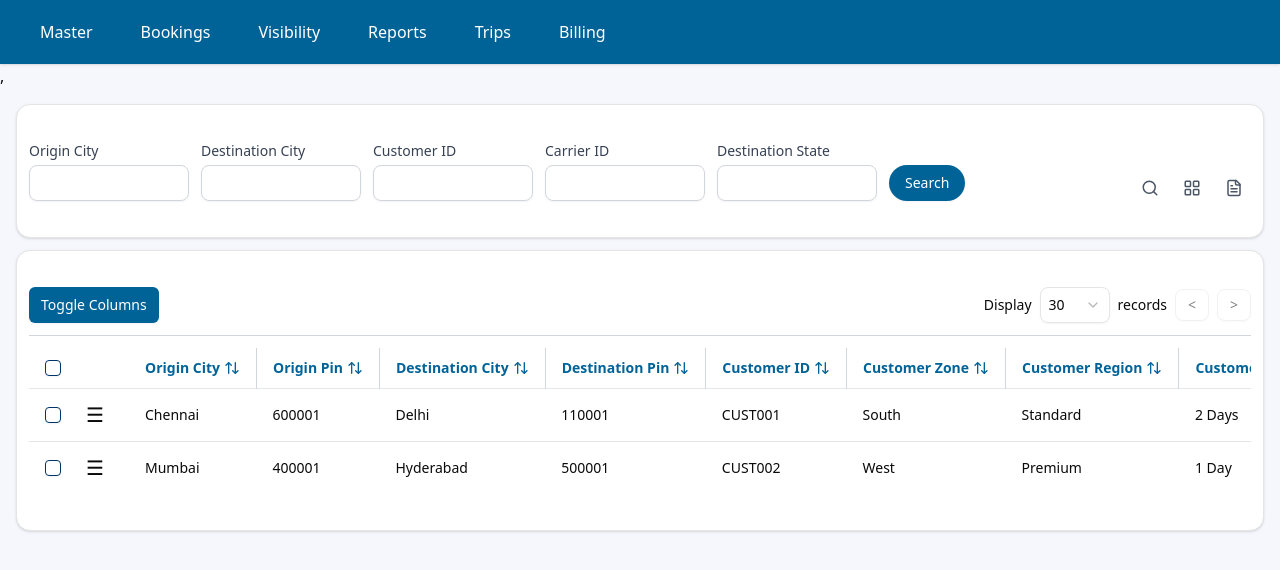
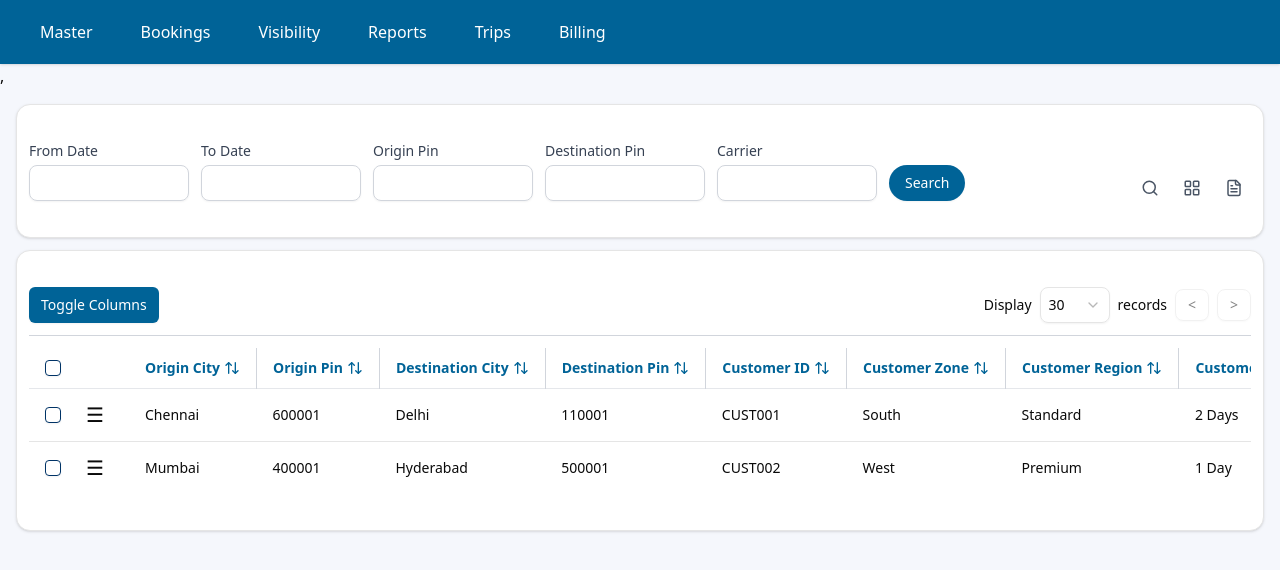
Before and after one commit to rohit24-creator/devdemo_sharedrepo, a Next.js app: page /masters/lists/pincodes/pincode in a window 1280 px wide. Shown: the top 570 px of the page. Built offline with nearby package versions, Linux system fonts and the light colour scheme.

Commit message:
updated a master filtertab changes

```diff
--- a/app/masters/lists/fleet/Drivers/page.js
+++ b/app/masters/lists/fleet/Drivers/page.js
@@ -52,9 +52,9 @@ export default function DriverViewPage() {
   }, []);
 
   const filterFields = [
-    { name: "name", label: "Driver Name" },
-    { name: "city", label: "City" },
-    { name: "driverType", label: "Driver Type" }
+    { name: "carrierName", label: "Carrier Name" },
+    { name: "DriverName", label: "Driver Name" },
+    { name: "vehicleID", label: "Vehicle ID" }
   ];
 
   // Action handler for actions like Edit, View, Delete
--- a/app/masters/lists/fleet/VehicleType/page.js
+++ b/app/masters/lists/fleet/VehicleType/page.js
@@ -65,7 +65,7 @@ export default function VehicleTypeViewPage() {
   const filterFields = [
     { name: "vechicletype", label: "Vehicle Type" },
     { name: "companyCode", label: "Company Code" },
-    { name: "departmentCode", label: "Department Code" }
+    { name: "branchCode", label: "Branch Code" }
   ];
 
   // Action handler for actions like Edit, View, Delete
--- a/app/masters/lists/fleet/costCenter/page.js
+++ b/app/masters/lists/fleet/costCenter/page.js
@@ -53,8 +53,8 @@ export default function CostCenterViewPage() {
 
   const filterFields = [
     { name: "costcenter", label: "Cost Center" },
-    { name: "customerName", label: "Customer Name" },
-    { name: "companyCode", label: "Company Code" }
+    { name: "companyCode", label: "Company Code" },
+    { name: "branchCode", label: "Branch Code" },
   ];
 
   // Action handler for actions like Edit, View, Delete
--- a/app/masters/lists/fleet/orderType/page.js
+++ b/app/masters/lists/fleet/orderType/page.js
@@ -53,8 +53,8 @@ export default function OrderTypeViewPage() {
 
   const filterFields = [
     { name: "OrderType", label: "Order Type" },
-    { name: "customerName", label: "Customer Name" },
-    { name: "companyCode", label: "Company Code" }
+    { name: "companyCode", label: "Company Code" },
+    { name: "branchCode", label: "Branch Code" },
   ];
 
   // Action handler for actions like Edit, View, Delete
--- a/app/masters/lists/fleet/vehicles/page.js
+++ b/app/masters/lists/fleet/vehicles/page.js
@@ -52,9 +52,9 @@ export default function VehicleViewPage() {
   }, []);
 
   const filterFields = [
-    { name: "registerNumber", label: "Register Number" },
-    { name: "vehicleType", label: "Vehicle Type" },
-    { name: "contactName", label: "Contact Name" }
+    { name: "vehicleId", label: "Vehicle ID" },
+    { name: "contactPerson", label: "Contact Person" },
+    { name: "vendor", label: "Vendor" }
   ];
 
   // Action handler for actions like Edit, View, Delete
--- a/app/masters/lists/pincodes/pincode/page.js
+++ b/app/masters/lists/pincodes/pincode/page.js
@@ -52,11 +52,11 @@ export default function PincodeViewPage() {
   }, []);
 
   const filterFields = [
-    { name: "origincity", label: "Origin City" },
-    { name: "destinationcity", label: "Destination City" },
-    { name: "customerid", label: "Customer ID" },
-    { name: "carrierid", label: "Carrier ID" },
-    { name: "destinationstate", label: "Destination State" }
+    { name: "FromDate", label: "From Date" },
+    { name: "toDate", label: "To Date" },
+    { name: "originPin", label: "Origin Pin" },
+    { name: "DestinationPin", label: "Destination Pin" },
+    { name: "carrier", label: "Carrier " }
   ];
 
   // Action handler for actions like Edit, View, Delete
--- a/app/masters/lists/pincodes/preferedState/page.js
+++ b/app/masters/lists/pincodes/preferedState/page.js
@@ -52,7 +52,9 @@ export default function PreferredViewPage() {
   }, []);
 
   const filterFields = [
-    { name: "carrierid", label: "Carrier ID" },
+     { name: "FromDate", label: "From Date" },
+    { name: "toDate", label: "To Date" },
+    { name: "carrier", label: "Carrier" },
     { name: "city", label: "City" },
     { name: "state", label: "State" }
   ];
--- a/app/masters/lists/pincodes/tripallocationRatio/page.js
+++ b/app/masters/lists/pincodes/tripallocationRatio/page.js
@@ -52,10 +52,10 @@ export default function TripViewPage() {
   }, []);
 
   const filterFields = [
-    { name: "carrierid", label: "Carrier ID" },
+     { name: "FromDate", label: "From Date" },
+    { name: "toDate", label: "To Date" },
     { name: "ordertype", label: "Order Type" },
-    { name: "startdate", label: "Start Date" },
-    { name: "enddate", label: "End Date" }
+    { name: "carrier", label: "Carrier" },
   ];
 
   // Action handler for actions like Edit, View, Delete
--- a/app/masters/lists/regions/page.js
+++ b/app/masters/lists/regions/page.js
@@ -53,7 +53,6 @@ export default function RegionViewPage() {
 
   const filterFields = [
     { name: "name", label: "Region Name" },
-    { name: "departmentCode", label: "Department Code" },
   ];
 
   // ✅ Action handler for actions like Edit, View, Delete
--- a/app/masters/lists/shipmentType/page.js
+++ b/app/masters/lists/shipmentType/page.js
@@ -54,8 +54,7 @@ export default function ShipmentTypeViewPage() {
   }, []);
 
   const filterFields = [
-    { name: "name", label: "Shipment Type Name" },
-    { name: "departmentCode", label: "Department Code" },
+    { name: "typename", label: "Type Name" },
   ];
 
   // Action handler for actions like Edit, View, Delete
--- a/app/masters/lists/trafficCode/page.js
+++ b/app/masters/lists/trafficCode/page.js
@@ -53,9 +53,8 @@ export default function TrafficViewPage() {
 
   const filterFields = [
     { name: "trafficCode", label: "Traffic Code" },
-    { name: "customerName", label: "Customer Name" },
-    { name: "modeOfTransport", label: "Mode Of Transport" },
-    { name: "departmentCode", label: "Department Code" }
+    { name: "departmentCode", label: "Department Code" },
+    { name: "branchCode", label: "Branch Code" }
   ];
 
   // Action handler for actions like Edit, View, Delete
```
